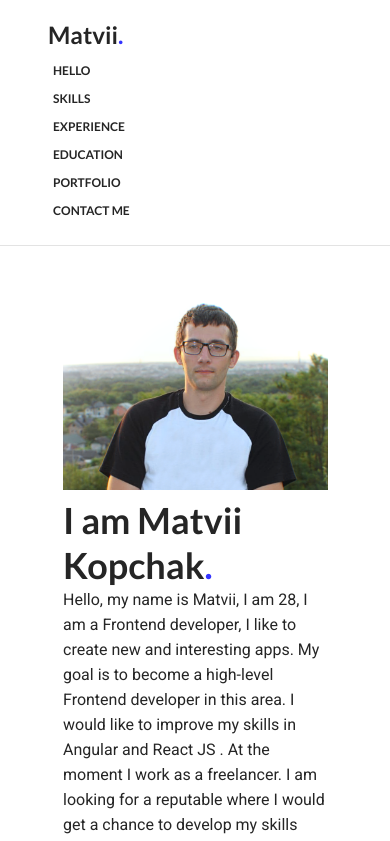
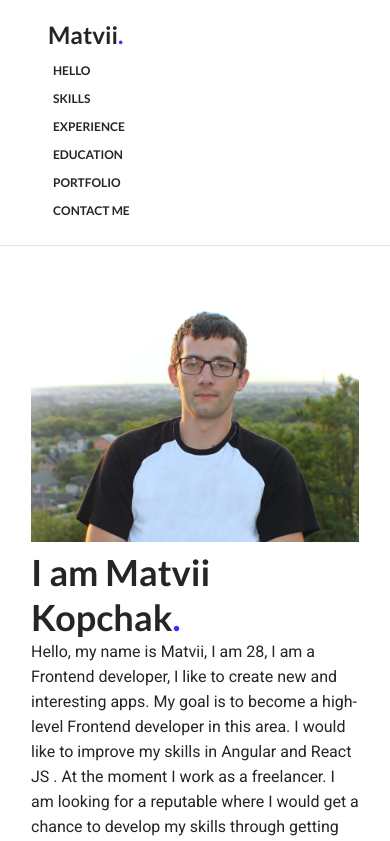
Before and after one commit to matviiko/cvRepos, a React (Create React App) app: page / in a window 390 px wide. Shown: the top 841 px of the page. Built offline with nearby package versions, Linux system fonts and the light colour scheme.

Commit message:
change tablet style

```diff
--- a/src/App.scss
+++ b/src/App.scss
@@ -106,6 +106,21 @@ body {
     .btn__contact {
       width: 100%;
     }
+
+    .modal__container {
+      display: block;
+
+      .modal__btn {
+        flex-direction: column;
+
+        .btn__contact {
+          width: calc(100% - 30px);
+        }
+        .gray-btn {
+          width: 100%;
+        }
+      }
+    }
   }
 }
 
@@ -115,5 +130,10 @@ body {
     .col-right {
       grid-template-columns: repeat(2, 1fr);
     }
+
+    .container {
+      padding-left: 1rem;
+      padding-right: 1rem;
+    }
   }
 }
--- a/src/components/Portfolio/Portfolio.scss
+++ b/src/components/Portfolio/Portfolio.scss
@@ -100,7 +100,6 @@
   grid-column-end: 3;
 
   display: flex;
-  justify-content: space-between;
   margin-top: 20px;
 }
 
```
